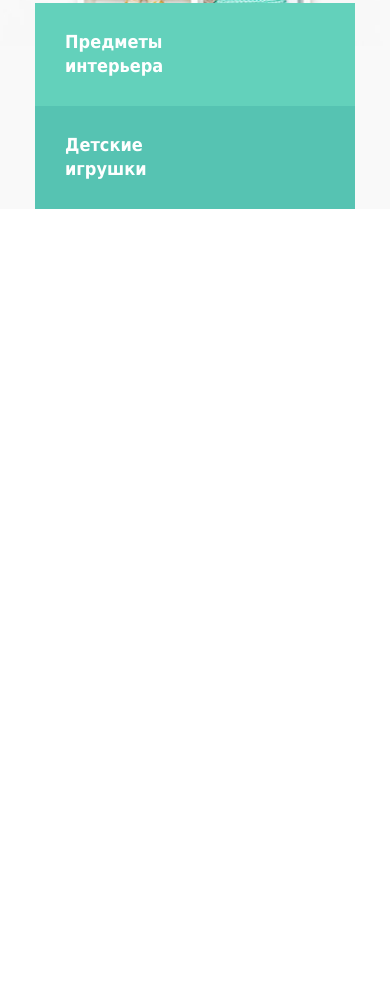
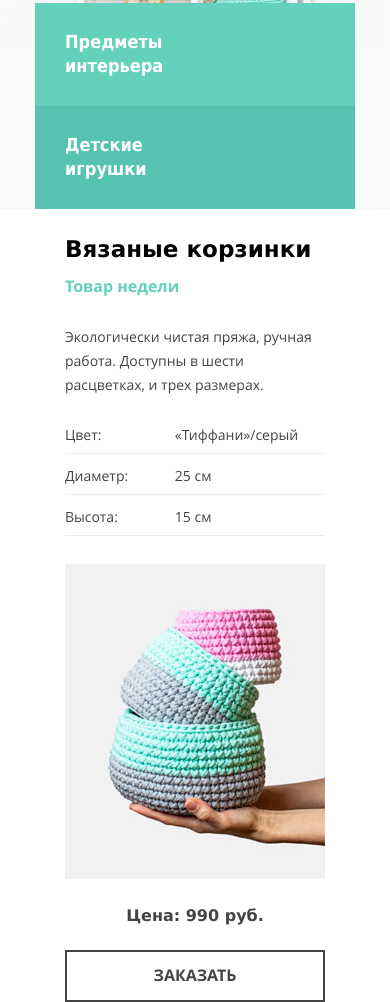
Before and after one commit to kilimnikvaleria/mishka, a website: page index.html in a window 390 px wide. Shown: the part 409-1411 px from the top of the page. Before the commit the page ends 844 px from the top, so only its background shows below. Drawn offline with nearby package versions, Linux system fonts and the light colour scheme; files that its build step writes are made by us from their sources.

Commit message:
best-product mobile

```diff
--- a/index.html
+++ b/index.html
@@ -65,6 +65,35 @@
             </a>
         </div>
     </section>
+    <article class="best-product">
+        <h1 class="best-product__title title">Вязаные корзинки</h1>
+        <span class="best-product__subtitle">Товар недели</span>
+        <div class="best-product__description">
+            <p class="best-product__item-description">Экологически чистая пряжа, ручная работа.
+                Доступны в шести расцветках, и трех размерах.</p>
+            <table class="best-product__item-options">
+                <tr>
+                    <td class="best-product__options-name">Цвет:</td>
+                    <td class="best-product__options-value">«Тиффани»/серый</td>
+                </tr>
+                <tr>
+                    <td class="best-product__options-name">Диаметр:</td>
+                    <td class="best-product__options-value">25 см</td>
+                </tr>
+                <tr>
+                    <td class="best-product__options-name">Высота:</td>
+                    <td class="best-product__options-value">15 см</td>
+                </tr>
+            </table>
+            <picture>
+                <source media="(min-width: 1150px)" srcset="images/triple-set-desktop@1x.jpg 1x, images/triple-set-desktop@2x.jpg 2x">
+                <source media="(min-width: 768px)" srcset="images/triple-set-tablet@1x.jpg 1x, images/triple-set-tablet@2x.jpg 2x">
+                <img class="best-product__image" src="images/triple-set-mobile@1x.jpg" srcset="images/triple-set-mobile@2x.jpg 2x" alt="Изображение вязаной корзинки">
+            </picture>
+            <span class="best-product__item-price">Цена: 990 руб.</span>
+            <a class="best-product__item-btn button" href="#">заказать</a>
+        </div>
+    </article>
 </main>
 </body>
 </html>
--- /dev/null
+++ b/sass/blocks/best-product.scss
@@ -0,0 +1,89 @@
+.best-product{
+  @include container();
+  background-color: white;
+  max-width: 260px;
+}
+
+.best-product__title{
+  font-size: 23px;
+  color: black;
+  text-align: left;
+  margin-top: 25px;
+  margin-bottom: 10px;
+}
+
+.best-product__subtitle{
+  font-family: "Open Sans Bold", "Arial", sans-serif;
+  font-size: 16px;
+  line-height: 16px;
+  font-weight: 700;
+
+  color: $element-color;
+  text-align: left;
+}
+
+.best-product__description{
+  max-width: 260px;
+}
+
+.best-product__item-description{
+  margin: 0;
+  margin-top: 27px;
+  margin-bottom: 16px;
+  font-family: "Open Sans", "Arial", sans-serif;
+  font-weight: 400;
+  font-size: 14px;
+  line-height: 24px;
+  text-align: left;
+}
+
+.best-product__item-options{
+  border-collapse: collapse;
+  font-family: "Open Sans", "Arial", sans-serif;
+  font-size: 14px;
+  line-height: 20px;
+
+  width: 100%;
+  margin-bottom: 28px;
+}
+
+.best-product__item-options tr{
+  border-bottom: 1px solid $border-color;
+  //padding: 12px 0 8px 0;
+}
+
+.best-product__options-name{
+  padding: 12px 0 8px 0;
+}
+
+.best-product__options-value{
+  padding: 12px 0 8px 36px;
+}
+
+.best-product__image{
+  margin-bottom: 19px;
+}
+
+.best-product__item-price{
+  display: block;
+  text-align: center;
+  font-size: 16px;
+  line-height: 24px;
+  font-weight: 700;
+  font-family: Verdana, sans-serif;
+}
+
+.button{
+  font-family: "Open Sans Bold", "Arial", sans-serif;
+  font-weight: 700;
+  font-size: 16px;
+  line-height: 16px;
+  text-align: center;
+  text-transform: uppercase;
+  color: $text-color;
+
+  display: block;
+  border: 2px solid $button-border-color;
+  padding: 15px 86px 17px 86px;
+  margin-top: 22px;
+}
--- a/sass/blocks/products.scss
+++ b/sass/blocks/products.scss
@@ -11,11 +11,11 @@
   font-size: 24px;
   line-height: 30px;
   font-weight: bold;
-  color: #231f20;
-  text-align: center;
 }
 
 .products__title{
+  color: #231f20;
+  text-align: center;
   width: 240px;
   margin: 90px auto 120px auto;
 }
--- /dev/null
+++ b/sass/global/title.scss
@@ -0,0 +1,32 @@
+.visually-hidden {
+  position: absolute;
+  width: 1px;
+  height: 1px;
+  margin: -1px;
+  border: 0;
+  padding: 0;
+  clip: rect(0 0 0 0);
+  overflow: hidden;
+}
+
+.title{
+  margin: 0;
+  font-family: Verdana, sans-serif;
+  font-size: 24px;
+  line-height: 30px;
+  font-weight: bold;
+
+  @include breakpoint(tablet){
+    .title{
+      font-size: 40px;
+      line-height: 50px;
+    }
+  }
+
+  @include breakpoint(desktop){
+    .title{
+      font-size: 50px;
+      line-height: 57px;
+    }
+  }
+}
--- a/sass/global/variables.scss
+++ b/sass/global/variables.scss
@@ -2,11 +2,12 @@ $text-color: #444444;
 $title-color: #000000;
 $element-color: #63d1bb;
 $border-color: #ececec;
+$button-border-color: #444444;
 
 $link-color: #444444;
 $link-color--hover: #46c1ae;
 $button-bg-color: #ffffff;
-$button-border-color: #444444;
+
 $button-field-border-color: #444444;
 $border-color: #ededed;
 //$border-extra-color: #ececec;
--- a/sass/global/visually-hidden.scss
+++ /dev/null
@@ -1,10 +0,0 @@
-.visually-hidden {
-  position: absolute;
-  width: 1px;
-  height: 1px;
-  margin: -1px;
-  border: 0;
-  padding: 0;
-  clip: rect(0 0 0 0);
-  overflow: hidden;
-}
--- a/sass/style.scss
+++ b/sass/style.scss
@@ -3,7 +3,8 @@
 @import "global/global.scss";
 @import "global/mixin.scss";
 @import "global/normalize.scss";
-@import "global/visually-hidden.scss";
+@import "global/title.scss";
 
 @import "blocks/main_nav.scss";
 @import "blocks/products.scss";
+@import "blocks/best-product.scss";
```
